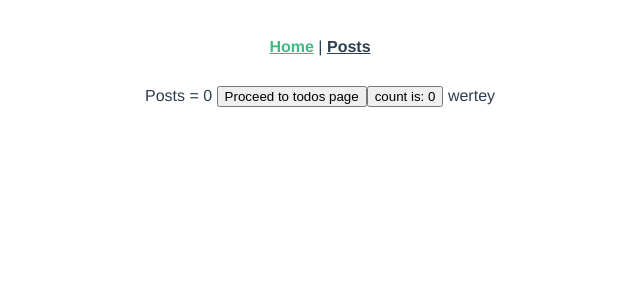
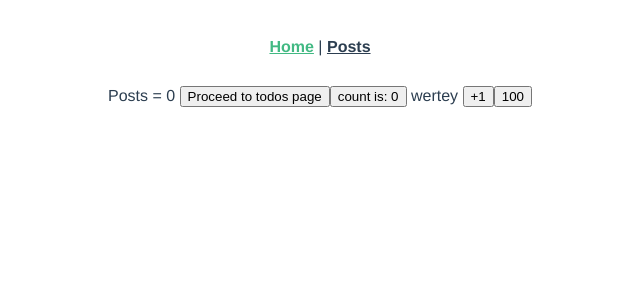
Before and after one commit to dzmitry-viartseika/vue-3-typescript, a Vue app: page / in a window 1280 px wide. Shown: the top 300 px of the page, without its empty margins (320-960 px from the left). Built offline with nearby package versions, Linux system fonts and the light colour scheme; no server answers.

Commit message:
removed default components and files

```diff
--- /dev/null
+++ b/src/components/TestComponent.vue
@@ -0,0 +1,28 @@
+<template>
+  <button @click="testClick">+1</button>
+  <button @click="addHundred">100</button>
+</template>
+
+<script lang="ts">
+import {defineComponent, onMounted, reactive, toRefs, computed, ref, toRef, readonly, watchEffect} from 'vue';
+
+export default defineComponent({
+  name: 'TestComponent',
+  props: ['test'],
+  emits: ['close'],
+  setup(props, context) {
+    console.log('props', props.test);
+
+
+    const addHundred = () => {
+      console.log('addHundred');
+      context.emit('close', 1000)
+    }
+
+
+    return {
+      addHundred,
+    }
+  }
+});
+</script>
--- a/src/views/HomeView.vue
+++ b/src/views/HomeView.vue
@@ -6,6 +6,7 @@
     </button>
     <button @click="increaseCount">count is: {{ count }}</button>
     {{ test }}
+    <TestComponent :test="'wertey'" @close="close"/>
   </div>
 </template>
 
@@ -15,8 +16,12 @@ import { useRouter } from 'vue-router';
 import { useStore } from 'vuex';
 import PostsService from '../services/Posts/PostsService';
 import IPostResponse from '../models/Responses/IPostResponse';
+import TestComponent from '../components/TestComponent.vue';
 
 export default defineComponent({
+  components: {
+    TestComponent,
+  },
   name: 'HomeView',
   setup() {
     const postsList = ref([] as IPostResponse[]);
@@ -35,6 +40,10 @@ export default defineComponent({
       state.count++;
     }
 
+    const close = (data: any) => {
+      console.log('tts', data);
+    }
+
     onMounted(async () => {
       try {
         const { data } = await PostsService.getPosts();
@@ -49,6 +58,7 @@ export default defineComponent({
       postsList,
       proceedTo,
       increaseCount,
+      close,
       ...toRefs(state),
     }
   }
```
